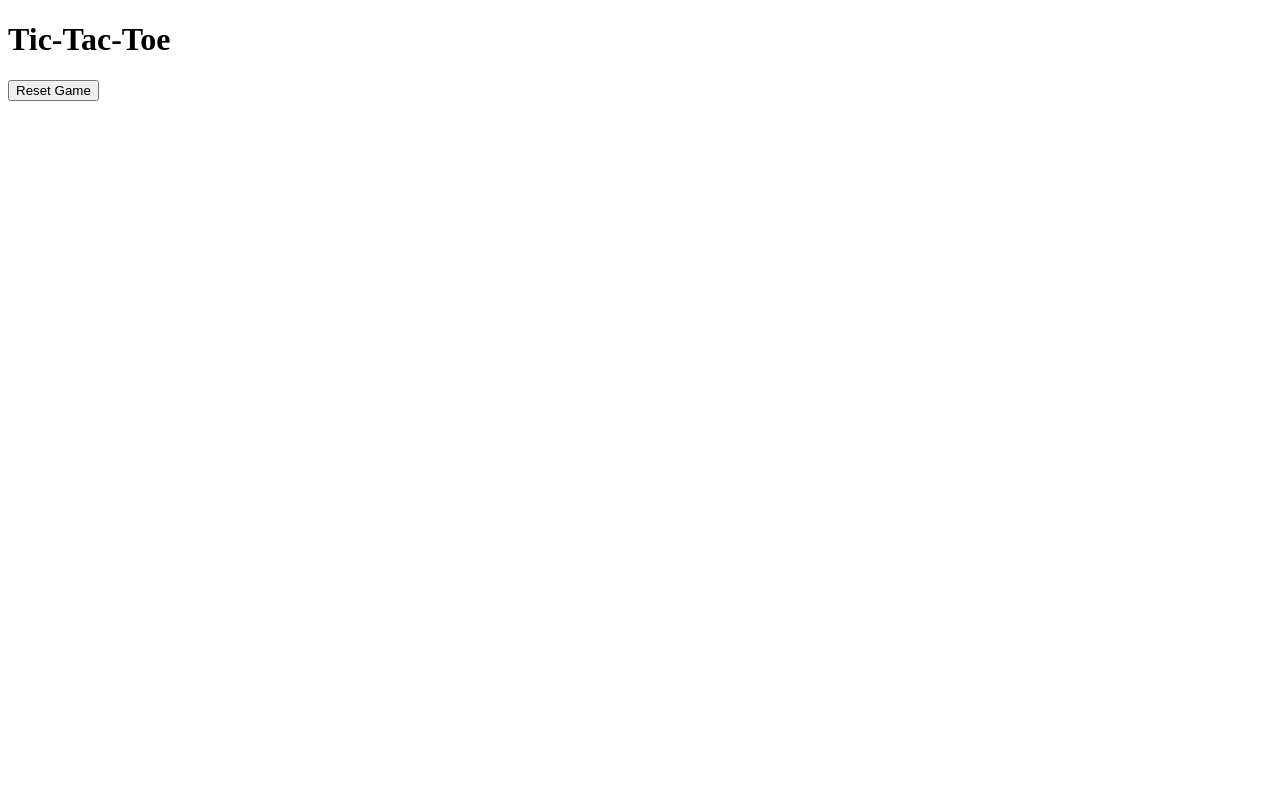
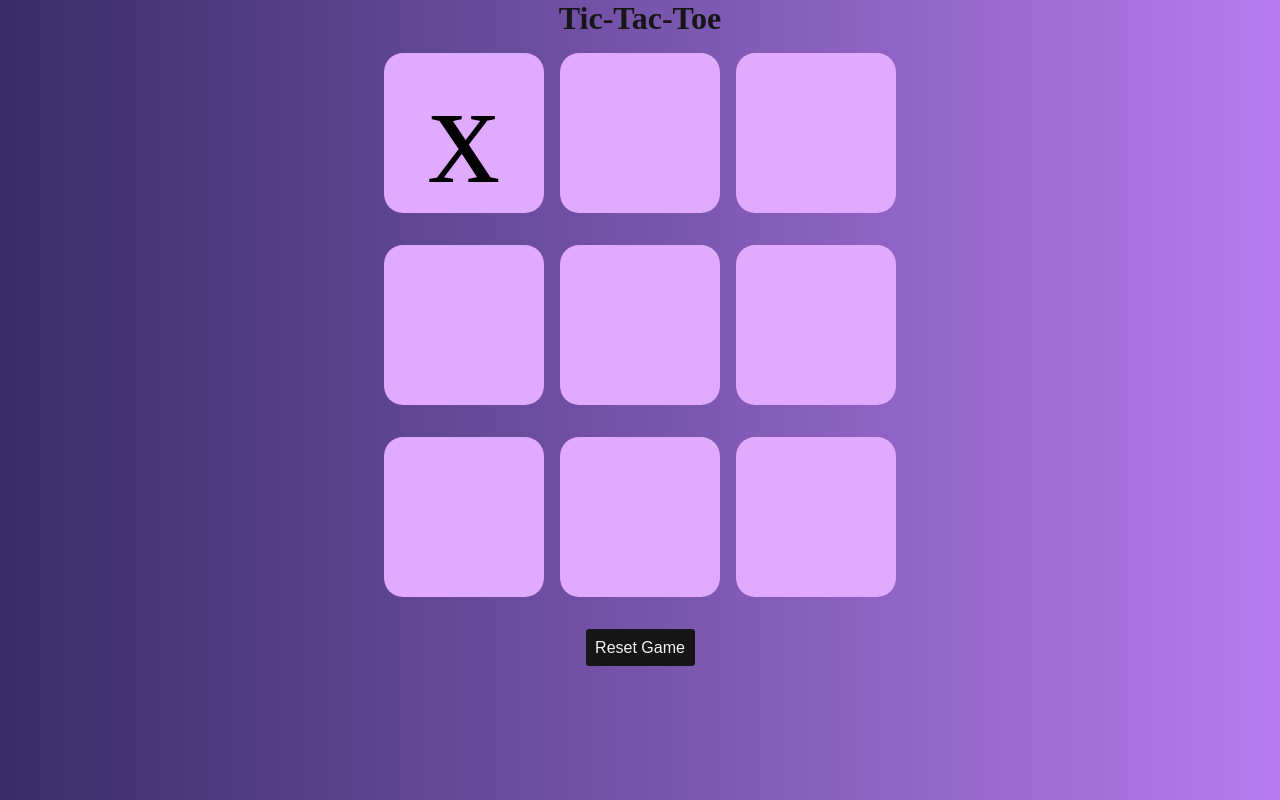
Before and after one commit to preetiParyani/100Devs_and_Freecodecamp_projects, a plain HTML site: page Restart/Tic-Tac-Toe/index.html in a window 1280 px wide. Drawn offline with Linux system fonts and the light colour scheme.

Commit message:
Worked on Tic-Tac-Toe a little more

```diff
--- a/Restart/Tic-Tac-Toe/CSS/Style.css
+++ b/Restart/Tic-Tac-Toe/CSS/Style.css
@@ -0,0 +1,53 @@
+* {
+  margin: 0;
+  padding: 0;
+}
+body {
+  background: hsla(252, 40%, 29%, 1);
+
+  background: linear-gradient(
+    90deg,
+    hsla(252, 40%, 29%, 1) 0%,
+    hsla(270, 77%, 71%, 1) 100%
+  );
+
+  text-align: center;
+}
+h1 {
+  color: #171617;
+}
+main {
+  text-align: center;
+}
+.container {
+  display: flex;
+  justify-content: center;
+  margin: 2vmin;
+}
+.game {
+  height: 70vmin;
+  width: 70vmin;
+  display: flex;
+  flex-wrap: wrap;
+  justify-content: center;
+  gap: 2vmin;
+}
+.box {
+  height: 20vmin;
+  width: 20vmin;
+  background-color: #e0aaff;
+  font-size: 18vmin;
+  display: flex;
+  justify-content: center;
+  align-items: center;
+  border-radius: 1.2rem;
+  border: none;
+}
+.reset {
+  padding: 1.2vmin;
+  font-size: 2vmin;
+  background-color: #171617;
+  color: #f5f2f5;
+  border: none;
+  border-radius: 0.2rem;
+}
--- a/Restart/Tic-Tac-Toe/JS/Main.js
+++ b/Restart/Tic-Tac-Toe/JS/Main.js
@@ -0,0 +1,19 @@
+let boxes = document.querySelectorAll(".box");
+let resetBtn = document.querySelector(".reset");
+let turnO = true;
+const winPatterns = [
+  [0, 1, 2],
+  [0, 4, 8],
+  [0, 3, 6],
+  [1, 4, 7],
+  [2, 5, 8],
+  [2, 4, 6],
+  [3, 4, 5],
+  [6, 7, 8],
+];
+
+boxes.forEach((box) => {
+  box.addEventListener("click", () => {
+    console.log("box got clicked");
+  });
+});
--- a/Restart/Tic-Tac-Toe/index.html
+++ b/Restart/Tic-Tac-Toe/index.html
@@ -9,10 +9,11 @@
 </head>
 
 <body>
-    <div>
+    <main>
         <h1>Tic-Tac-Toe</h1>
+        <div class="container">
             <div class="game">
-            <div class="box"></div>
+                <div class="box">x</div>
                 <div class="box"></div>
                 <div class="box"></div>
                 <div class="box"></div>
@@ -24,6 +25,8 @@
             </div>
         </div>
         <button class="reset">Reset Game</button>
+    </main>
+
     <script src="JS/Main.js"></script>
 </body>
 
```
Lines whose indentation alone changed are shown as unchanged.
